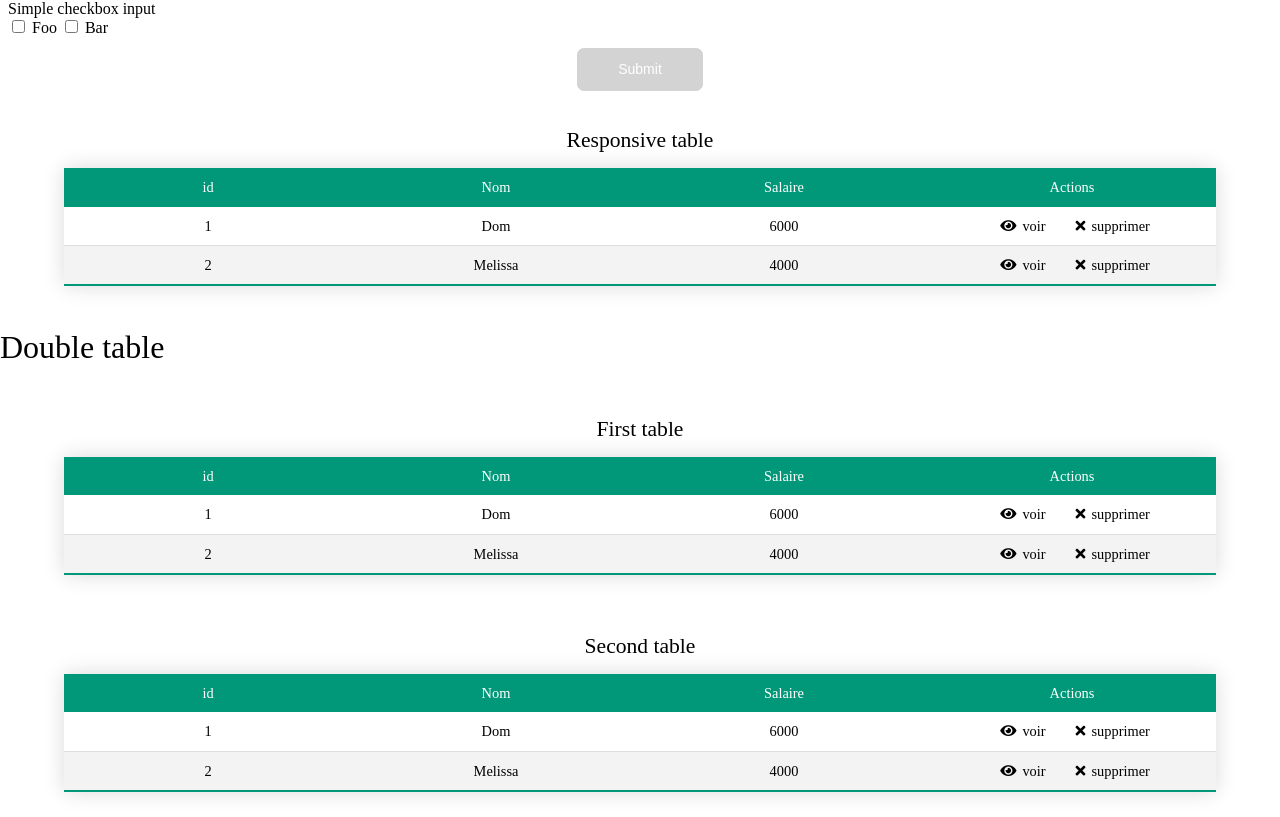
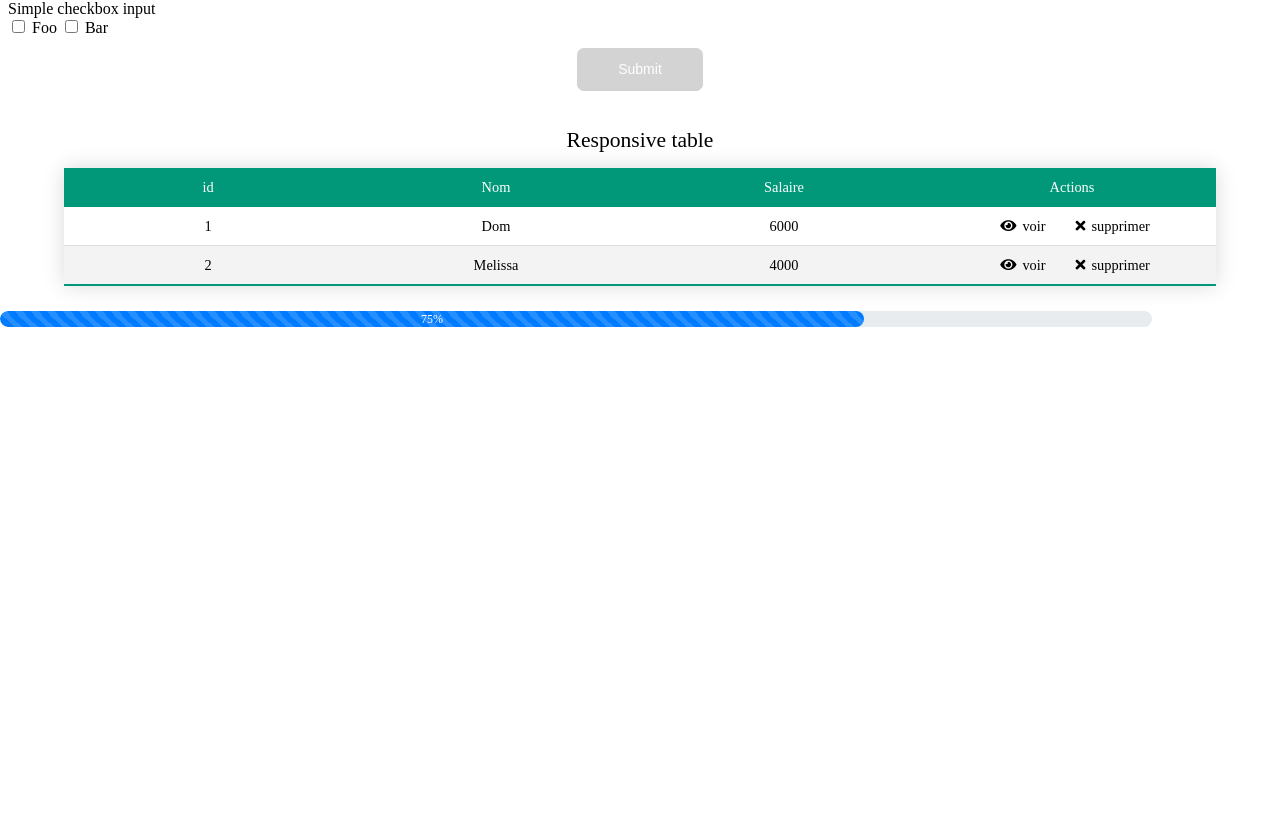
Before and after one commit to deozza/atomnuxt, a Nuxt app: page / in a window 1280 px wide. Shown: the part 1349-2166 px from the top of the page. After the commit the page ends 1676 px from the top, so only its background shows below. Built offline with nearby package versions, Linux system fonts and the light colour scheme.

Commit message:
basic progress-bar with animation

```diff
--- /dev/null
+++ b/components/Atoms/ProgressBar/BaseProgressBar.vue
@@ -0,0 +1,125 @@
+<template>
+  <div
+    class="progress"
+    :class="[
+	      { [`progress-${globalStyle}`]: globalStyle },
+    	]"
+
+  >
+    <div
+      class="progress-bar"
+      :class="[
+	      { [`progress-bar-${visualType}`]: visualType },
+        { 'progress-bar-animated': animated },
+        { 'progress-bar-striped': animated },
+
+    	]"
+      role="progressbar"
+      :style="`width: ${value}%`"
+      :aria-valuenow="value"
+      aria-valuemin="0"
+      aria-valuemax="100"
+    >
+      {{value}}%
+    </div>
+  </div>
+</template>
+
+<script lang="ts">
+import {Component, Prop, Vue} from "vue-property-decorator";
+
+interface BaseProgressBarInterface {
+  value:number;
+  visualType:string;
+  globalStyle:string;
+  animated:boolean;
+}
+
+@Component
+export default class BaseProgressBar extends Vue implements BaseProgressBarInterface{
+  @Prop({required:true, type:Number, validator(value: number): boolean {
+    return value >= 0 && value <=100;
+    }}) value!: number;
+  @Prop({required:false, type:String, default:"default"}) visualType!: string;
+  @Prop({required:false, type:String, default:"light", validator(value: string): boolean {
+      let possibleValues:Array<string> = ['light', 'dark'];
+      return possibleValues.includes(value);
+    }}) globalStyle!: string;
+  @Prop({required:false, type:Boolean, default: false}) animated!: boolean;
+}
+</script>
+
+<style scoped>
+
+div.progress {
+  width: 90%;
+  display: -webkit-box;
+  display: -ms-flexbox;
+  display: flex;
+  height: 1rem;
+  overflow: hidden;
+  font-size: .75rem;
+  border-radius: 100px;
+}
+
+div.progress.progress-light {
+  background-color: #e9ecef;
+}
+div.progress.progress-dark {
+  background-color: black;
+}
+
+div.progress div.progress-bar {
+  display: -webkit-box;
+  display: -ms-flexbox;
+  display: flex;
+  -webkit-box-orient: vertical;
+  -webkit-box-direction: normal;
+  -ms-flex-direction: column;
+  flex-direction: column;
+  -webkit-box-pack: center;
+  -ms-flex-pack: center;
+  justify-content: center;
+  text-align: center;
+  transition: width .6s ease;
+  border-radius: 100px;
+}
+
+div.progress.progress-light div.progress-bar{
+  color: #fff;
+}
+
+div.progress.progress-dark div.progress-bar{
+  color: black;
+}
+
+div.progress div.progress-bar.progress-bar-default{
+  background-color: #007bff;
+}
+
+div.progress div.progress-bar.progress-bar-striped {
+  background-image: linear-gradient(45deg,rgba(255,255,255,.15) 25%,transparent 25%,transparent 50%,rgba(255,255,255,.15) 50%,rgba(255,255,255,.15) 75%,transparent 75%,transparent);
+  background-size: 1rem 1rem;
+}
+div.progress div.progress-bar.progress-bar-animated {
+  -webkit-animation: progress-bar-stripes 2s linear infinite;
+  -o-animation: progress-bar-stripes 2s linear infinite;
+  animation: progress-bar-stripes 2s linear infinite;
+}
+@-webkit-keyframes progress-bar-stripes {
+  from {
+    background-position: 60px 0;
+  }
+  to {
+    background-position: 0 0;
+  }
+}
+@keyframes progress-bar-stripes {
+  from {
+    background-position: 60px 0;
+  }
+  to {
+    background-position: 0 0;
+  }
+}
+</style>
--- a/components/Typography/BaseHeader.vue
+++ /dev/null
@@ -1,71 +0,0 @@
-<template>
-  <h1 v-if="htmlType === 'h1'"
-      :class="[
-	      { [`h-${visualType}`]: visualType },
-    	]"
-  >
-    <slot></slot>
-  </h1>
-
-  <h2 v-else-if="htmlType === 'h2'"
-      :class="[
-	      { [`h-${visualType}`]: visualType },
-    	]"
-  >
-    <slot></slot>
-  </h2>
-
-  <h3 v-else-if="htmlType === 'h3'"
-      :class="[
-	      { [`h-${visualType}`]: visualType },
-    	]"
-  >
-    <slot></slot>
-  </h3>
-
-  <h4 v-else-if="htmlType === 'h4'"
-      :class="[
-	      { [`h-${visualType}`]: visualType },
-    	]"
-  >
-    <slot></slot>
-  </h4>
-</template>
-
-<script lang="ts">
-import { Component, Prop, Vue } from "vue-property-decorator";
-
-interface BaseHeaderInterface {
-  htmlType: String,
-  visualType: String
-}
-
-@Component
-export default class BaseHeader extends Vue implements BaseHeaderInterface{
-  @Prop({required:true, type:String}) htmlType!: String;
-  @Prop({required:false, type:String, default:"default"}) visualType!: String;
-}
-</script>
-
-<style scoped>
-h1 {
-  font-size: 4vw;
-}
-
-h2 {
-  font-size: 2rem
-}
-
-h3 {
-  font-size: 1.75rem
-}
-
-h1, h2, h3, h4, h5, h6 {
-  margin: 20px 0 20px 0;
-}
-
-.h-success{
-  color: var(--green_bg);
-}
-
-</style>
--- a/components/Typography/BaseParagraph.vue
+++ /dev/null
@@ -1,28 +0,0 @@
-<template>
-  <p
-    :class="[
-	      { [`p-${visualType}`]: visualType },
-    	]"
-  >
-    <slot></slot>
-  </p>
-</template>
-
-<script lang="ts">
-import { Component, Prop, Vue } from "vue-property-decorator";
-
-interface BaseParagraphInterface {
-  visualType: String
-}
-
-@Component
-export default class BaseParagraph extends Vue implements BaseParagraphInterface{
-  @Prop({required:false, type:String, default:"default"}) visualType!: String;
-}
-</script>
-
-<style scoped>
-p.p-success{
-  color: var(--green_bg);
-}
-</style>
--- a/pages/index.vue
+++ b/pages/index.vue
@@ -58,12 +58,9 @@
     </section>
 
     <section>
-      <BaseHeader html-type="h2">Double table</BaseHeader>
-      <div class="flex-column">
-        <BaseTable :table="table" caption="First table"/>
-        <BaseTable :table="table" caption="Second table"/>
-      </div>
+      <BaseProgressBar :value="75" animated></BaseProgressBar>
     </section>
+
   </div>
 </template>
 
@@ -81,6 +78,7 @@ import BaseTable from "~/components/Molecules/Table/BaseTable.vue";
 import Table from "~/components/Molecules/Table/Table";
 import BaseColumn from "~/components/Atoms/Table/BaseColumn";
 import Columns from "~/components/Atoms/Table/Columns";
+import BaseProgressBar from "~/components/Atoms/ProgressBar/BaseProgressBar.vue";
 
 @Component({
   components: {
@@ -91,7 +89,8 @@ import Columns from "~/components/Atoms/Table/Columns";
     BaseForm,
     BaseHeader,
     HorizontalNavbar,
-    BaseTable
+    BaseTable,
+    BaseProgressBar
   }
 })
 export default class IndexPage extends Vue {
```
Also changed, not shown: components/Atoms/ProgressBar/README.md (added).
